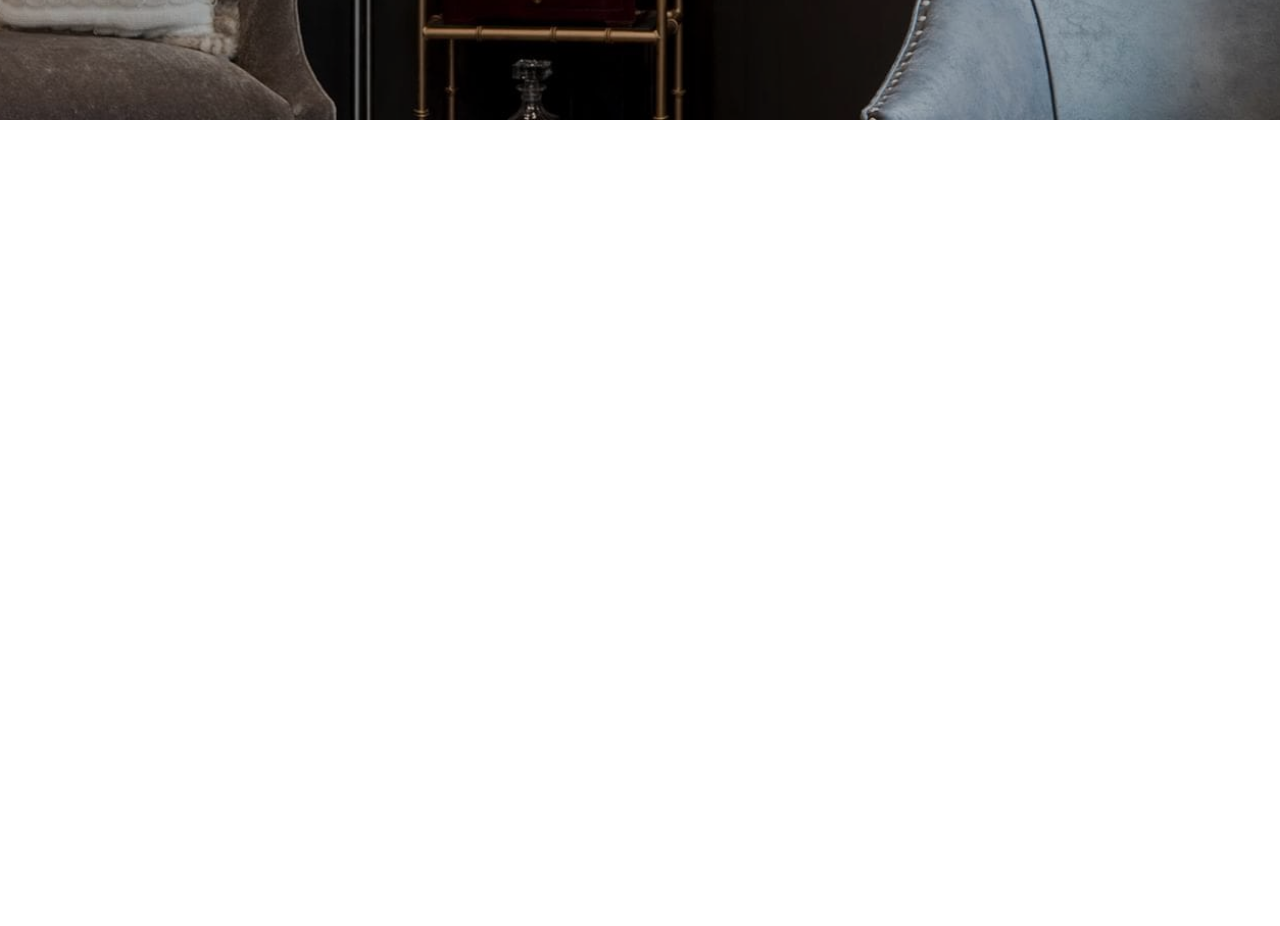
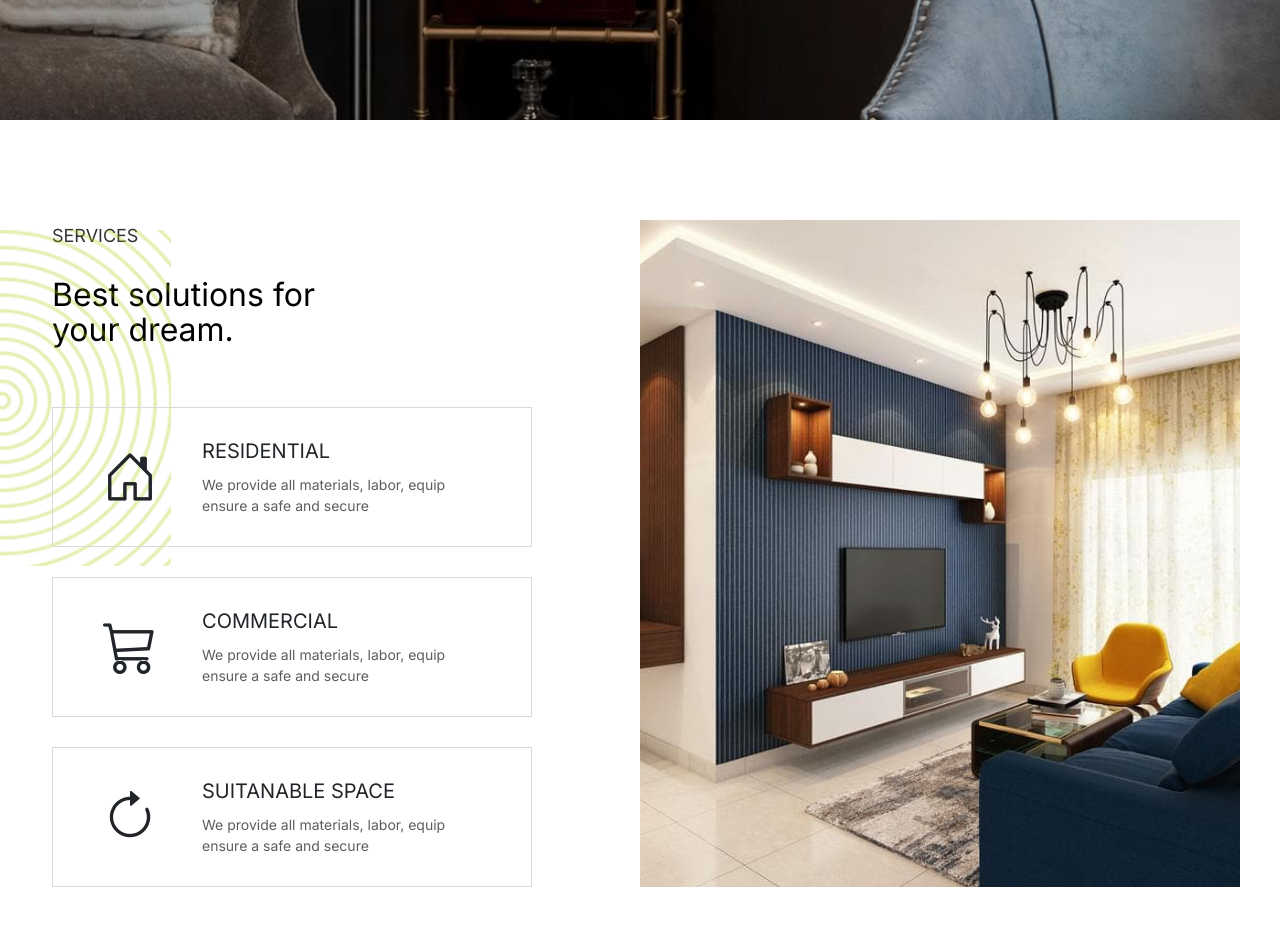
Before and after one commit to lazizjonikromov/rustic, a React (Vite) app: page / in a window 1280 px wide. Shown: the part 680-1606 px from the top of the page. Before the commit the page ends 800 px from the top, so only its background shows below. Built offline with nearby package versions, Linux system fonts and the light colour scheme.

Commit message:
Services section has been added

```diff
--- a/src/pages/main/Main.jsx
+++ b/src/pages/main/Main.jsx
@@ -1,10 +1,12 @@
 import React from "react";
 import Header from "./Header";
+import Services from "./Services";
 
 const Main = () => {
   return (
     <>
       <Header />
+      <Services />
     </>
   );
 };
--- /dev/null
+++ b/src/pages/main/Services.jsx
@@ -0,0 +1,59 @@
+import React from "react";
+import ServiceImg from "../../assets/services-img.jpg";
+
+const Services = () => {
+  return (
+    <div className="services">
+      <div className="container">
+        <div className="row flex-column-reverse flex-lg-row">
+          <div className="service__content col-lg-6">
+            <span className="sub__title mt-4 mt-lg-0">SERVICES</span>
+            <h2 className="title">
+              Best solutions for <br /> your dream.
+            </h2>
+
+            <div className="container">
+              <div className="service__boxes row flex-lg-column">
+                <div className="box col-12 col-lg-10 d-flex">
+                  <i className="bi bi-house-door"></i>
+                  <div className="box__text">
+                    <a href="#">RESIDENTIAL</a>
+                    <p>
+                      We provide all materials, labor, equip ensure a safe and
+                      secure
+                    </p>
+                  </div>
+                </div>
+                <div className="box col-12 col-lg-10 d-flex">
+                  <i className="bi bi-cart3"></i>
+                  <div className="box__text">
+                    <a href="#">COMMERCIAL</a>
+                    <p>
+                      We provide all materials, labor, equip ensure a safe and
+                      secure
+                    </p>
+                  </div>
+                </div>
+                <div className="box col-12 col-lg-10 d-flex">
+                  <i className="bi bi-arrow-clockwise"></i>
+                  <div className="box__text">
+                    <a href="#">SUITANABLE SPACE</a>
+                    <p>
+                      We provide all materials, labor, equip ensure a safe and
+                      secure
+                    </p>
+                  </div>
+                </div>
+              </div>
+            </div>
+          </div>
+          <div className="service__image col-lg-6">
+            <img src={ServiceImg} alt="" />
+          </div>
+        </div>
+      </div>
+    </div>
+  );
+};
+
+export default Services;
--- a/src/style/main.scss
+++ b/src/style/main.scss
@@ -5,7 +5,8 @@ body {
   font-family: "Inter", sans-serif;
 
   .container {
-    max-width: 1400px;
+    max-width: 1200px;
+    overflow: hidden;
   }
 
   h1,
@@ -16,6 +17,7 @@ body {
   h6,
   p {
     margin-bottom: 0;
+    font-weight: inherit;
   }
 
   img {
@@ -87,6 +89,10 @@ body {
     z-index: 10;
     max-height: fit-content;
 
+    .container {
+      max-width: 1400px;
+    }
+
     .nav-menu {
       li {
         a {
@@ -154,6 +160,10 @@ body {
     position: relative;
     height: 100vh;
 
+    .container {
+      max-width: 1400px;
+    }
+
     .swiper {
       width: 100%;
       height: 100%;
@@ -216,11 +226,11 @@ body {
       position: absolute;
       left: auto;
       z-index: 1;
-      bottom: auto!important;
-      left: auto!important;
-      right: 20px!important;
+      bottom: auto !important;
+      left: auto !important;
+      right: 20px !important;
       top: calc(60% - 80px);
-      width: auto!important;
+      width: auto !important;
 
       .swiper-pagination-bullet {
         display: block;
@@ -334,4 +344,156 @@ body {
       }
     }
   }
+
+  .sub__title {
+    color: #333;
+    line-height: 32px;
+    font-size: 18px;
+    margin-bottom: 25px;
+    display: block;
+    text-align: start;
+  }
+
+  .title {
+    font-size: 42px;
+    line-height: 50px;
+    color: #000;
+    margin-bottom: 60px;
+
+    @media screen and (max-width: 7676px) {
+      font-size: 32px;
+      line-height: 35px;
+    }
+  }
+
+  .services {
+    padding: 100px 0;
+    position: relative;
+
+    &:before{
+      position: absolute;
+      content: "";
+      background-image: url("../assets/pattern.png");
+      width: 336px;
+      height: 336px;
+      left: -165px;
+      top: 110px;
+    }
+
+    @media screen and (max-width: 992px) {
+      padding-top: 30px;
+    }
+
+    .container {
+      overflow: visible;
+    }
+
+    .service__content {
+      .service__boxes {
+        gap: 30px;
+        display: grid;
+
+        @media screen and (max-width: 992px) {
+          grid-template-columns: repeat(2, 1fr);
+          overflow-x: hidden;
+        }
+
+        @media screen and (max-width: 767px) {
+          grid-template-columns: repeat(1, 1fr);
+        }
+
+        .box {
+          border: 1px solid rgb(217 217 217);
+          padding: 30px 50px;
+          position: relative;
+
+          // @media screen and (max-width: 992px) {
+          //   width: 45%;
+          // }
+
+          &:before {
+            content: "";
+            position: absolute;
+            left: -1px;
+            top: 0;
+            bottom: 0;
+            width: 5px;
+            height: 1px;
+            background-color: rgb(255 225 160);
+            transition-duration: 0.5s;
+            opacity: 0;
+            margin: auto;
+          }
+
+          &:hover {
+            box-shadow: rgba(0, 0, 0, 0.16) 0px 1px 4px;
+
+            &:before {
+              opacity: 1;
+              height: 100%;
+              transition: height 0.3s linear;
+            }
+          }
+
+          @media screen and (max-width: 992px) {
+            padding: 30px;
+          }
+
+          i {
+            font-size: 54px;
+            display: flex;
+            align-items: center;
+
+            @media screen and (max-width: 992px) {
+              font-size: 40px;
+            }
+          }
+
+          .box__text {
+            padding-left: 45px;
+            padding-right: 30px;
+
+            a {
+              color: inherit;
+              text-decoration: inherit;
+              font-size: 20px;
+              line-height: 26px;
+
+              &:hover {
+                text-decoration-line: underline;
+              }
+            }
+
+            p {
+              margin-top: 10px;
+              font-size: 14px;
+              color: rgb(94, 93, 93);
+            }
+          }
+        }
+      }
+    }
+
+    .service__image {
+      position: relative;
+
+      img {
+        position: absolute;
+        right: 0;
+        width: 100%;
+        height: 100%;
+        object-fit: cover;
+
+        @media screen and (max-width: 992px) {
+          overflow: hidden;
+          position: relative;
+          height: auto;
+          object-fit: contain;
+        }
+      }
+    }
+  }
+
+
+
 }
```
